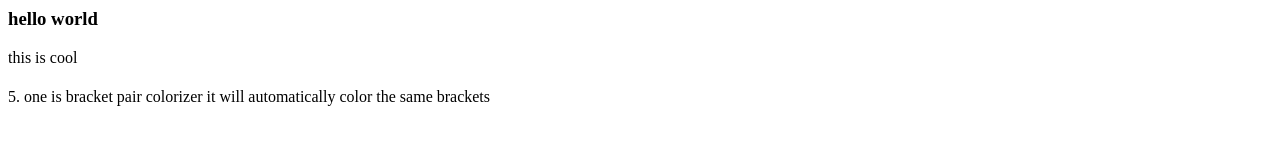
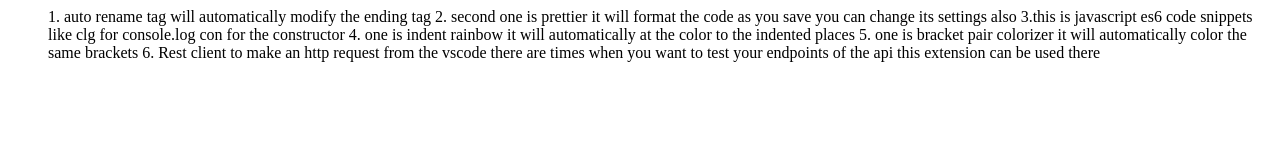
Before and after one commit to sandeepnegi1996/MyFavVsCodeExtension, a plain HTML site: page index.html in a window 1280 px wide. Drawn offline with Linux system fonts and the light colour scheme.

Commit message:
extension name rest client to test the endpoint

```diff
--- a/index.html
+++ b/index.html
@@ -6,34 +6,17 @@
     <title>Document</title>
   </head>
   <body>
-    <h3>hello world</h3>
-    <!-- //auto rename tag will automatically modify the ending tag -->
-    <!-- coolest tag  -->
-
-    <!-- 2. second one is prettier it will format the code as you save you can change its settings also  -->
     <div>
-      this is cool
-    </div>
-
-    <!--
-        this is javascript es6 code snippets
-        like
-        clg for console.log
-        con for the constructor
-    -->
-    <div>
-        <p>
-            <h1>
-
-            </h1>
-        </p>
-    </div>
-    <!--
-        4. one is indent rainbow it will automatically at the color
-        to the indented places
-    -->
-    <div>
-        5. one is bracket pair colorizer it will automatically color the same brackets
+      <ul>
+        1. auto rename tag will automatically modify the ending tag 2. second
+        one is prettier it will format the code as you save you can change its
+        settings also 3.this is javascript es6 code snippets like clg for
+        console.log con for the constructor 4. one is indent rainbow it will
+        automatically at the color to the indented places 5. one is bracket pair
+        colorizer it will automatically color the same brackets 6. Rest client
+        to make an http request from the vscode there are times when you want to
+        test your endpoints of the api this extension can be used there
+      </ul>
     </div>
   </body>
 </html>
```
Also changed, not shown: 1 other file.
